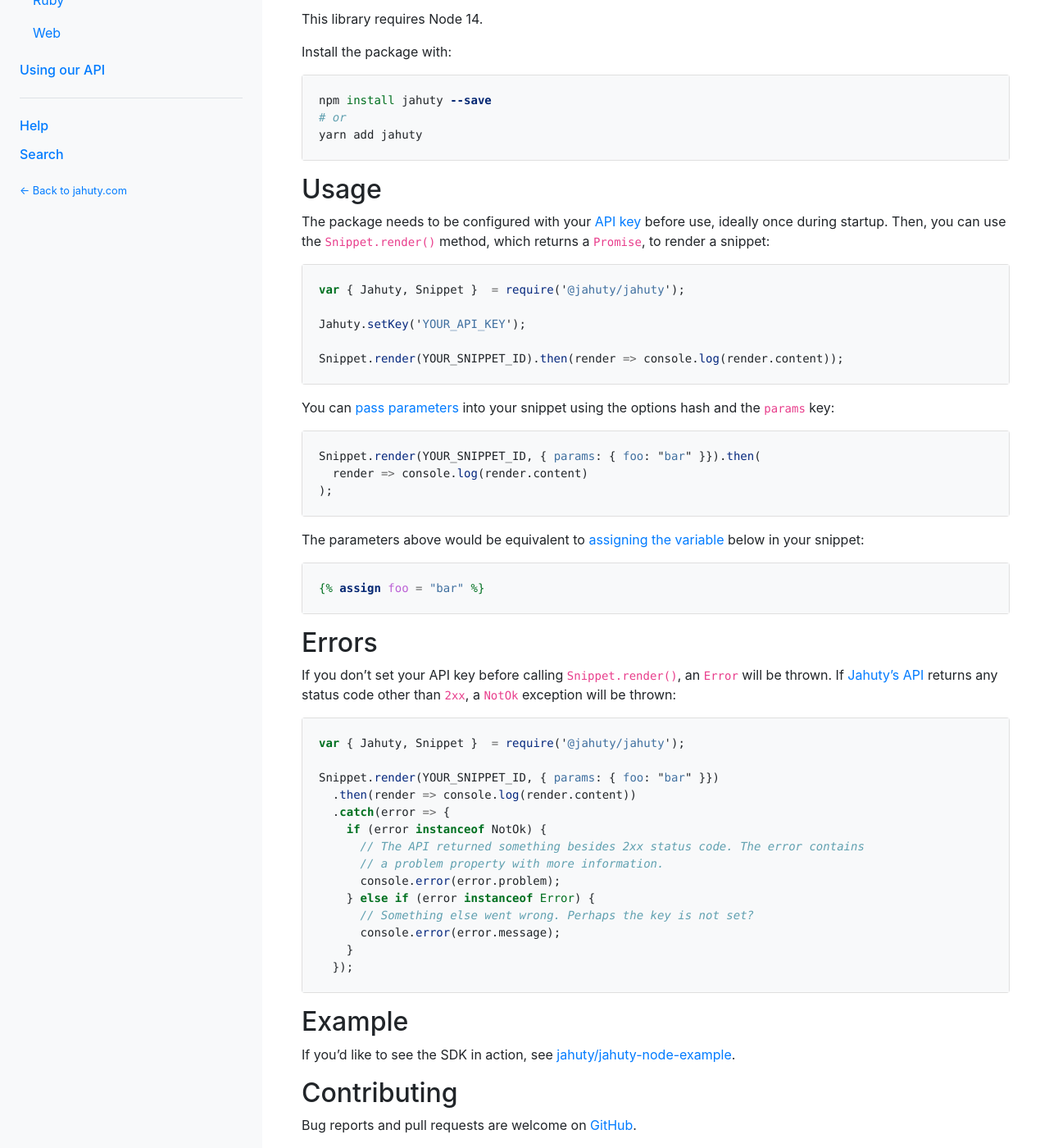
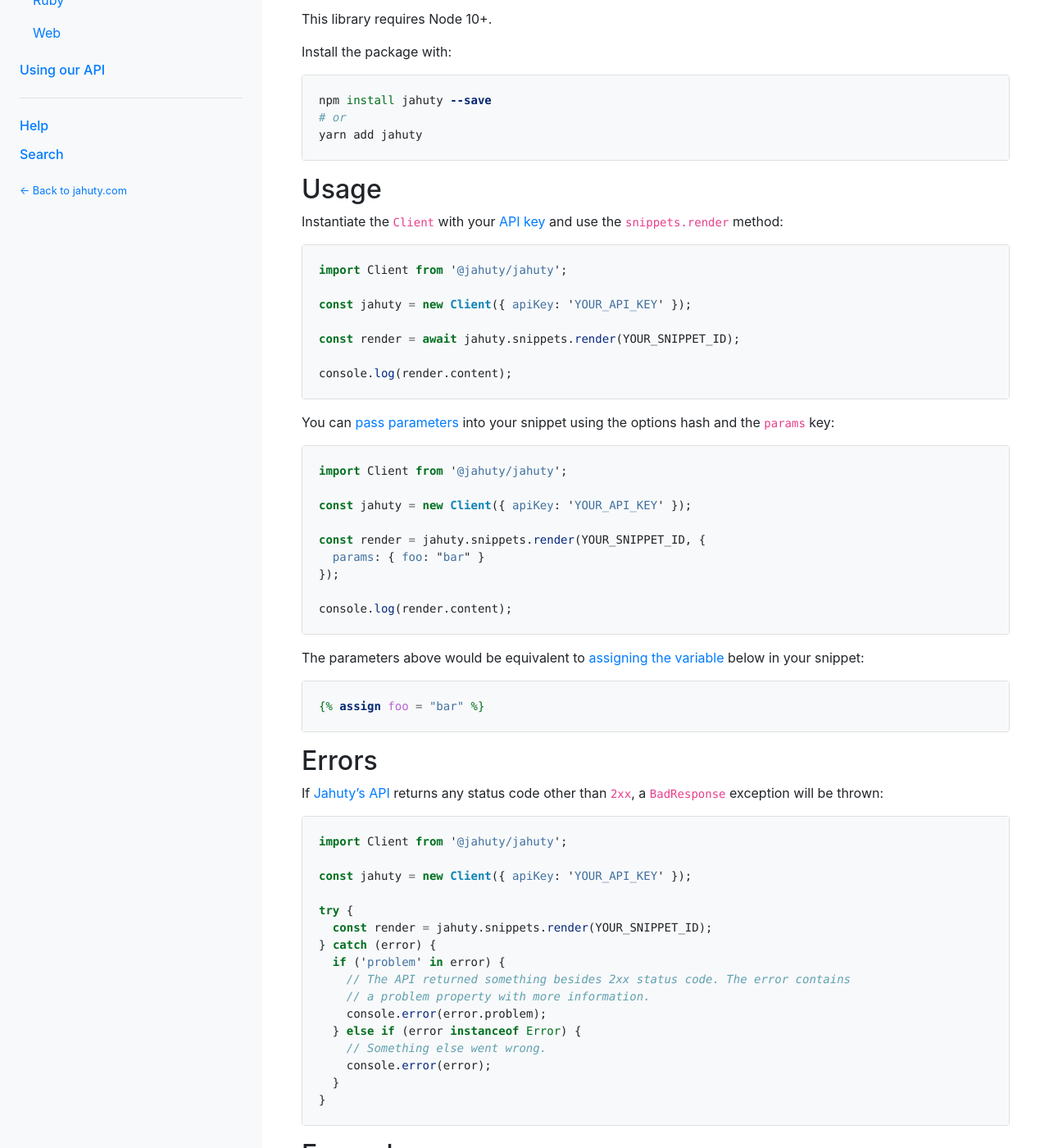
Before and after one commit to jahuty/documentation, a Jekyll site: the page built from sdks/node.md, in a window 1280 px wide and 1400 px high, scrolled down 358 px. Shown: the whole window at 82% size. Built offline with Jekyll 4.4.1, drawn with Linux system fonts in a browser that asks for light colours; nearby versions of some CDN libraries.

Commit message:
Fix node sdk article

```diff
--- a/sdks/node.md
+++ b/sdks/node.md
@@ -30,14 +30,14 @@ category    : sdks
       <small>Tests</small>
     </div>
     <div class="card-body p-2 px-3">
-      <a class="stretched-link" href="https://circleci.com/gh/jahuty/jahuty-node"><img src="https://circleci.com/gh/jahuty/jahuty-node.svg?style=svg" alt="Status badge"/></a>
+      <a href="https://circleci.com/gh/jahuty/jahuty-node"><img src="https://circleci.com/gh/jahuty/jahuty-node.svg?style=svg" alt="Status badge"/></a> <a href="https://codecov.io/gh/jahuty/jahuty-node"><img src="https://codecov.io/gh/jahuty/jahuty-node/branch/master/graph/badge.svg?token=XELPI4FWMI" alt="Coverage badge"/></a>
     </div>
   </div>
 </div>
 
 ## Installation
 
-This library requires Node 14.
+This library requires Node 10+.
 
 Install the package with:
 
@@ -50,23 +50,31 @@ yarn add jahuty
 
 ## Usage
 
-The package needs to be configured with your [API key]({% link api.html %}#authentication) before use, ideally once during startup. Then, you can use the `Snippet.render()` method, which returns a `Promise`, to render a snippet:
+Instantiate the `Client` with your [API key]({% link api.html %}#authentication) and use the `snippets.render` method:
 
 {% capture rendering %}
-var { Jahuty, Snippet }  = require('@jahuty/jahuty');
+import Client from '@jahuty/jahuty';
 
-Jahuty.setKey('YOUR_API_KEY');
+const jahuty = new Client({ apiKey: 'YOUR_API_KEY' });
 
-Snippet.render(YOUR_SNIPPET_ID).then(render => console.log(render.content));
+const render = await jahuty.snippets.render(YOUR_SNIPPET_ID);
+
+console.log(render.content);
 {% endcapture %}
 {% include code.html language="javascript" code=rendering header=false select=false toggle=false %}
 
 You can [pass parameters]({% link liquid/parameters.md %}) into your snippet using the options hash and the `params` key:
 
 {% capture rendering_with_params %}
-Snippet.render(YOUR_SNIPPET_ID, { params: { foo: "bar" }}).then(
-  render => console.log(render.content)
-);
+import Client from '@jahuty/jahuty';
+
+const jahuty = new Client({ apiKey: 'YOUR_API_KEY' });
+
+const render = jahuty.snippets.render(YOUR_SNIPPET_ID, {
+  params: { foo: "bar" }
+});
+
+console.log(render.content);
 {% endcapture %}
 {% include code.html language="javascript" code=rendering_with_params header=false select=false toggle=false %}
 
@@ -79,23 +87,25 @@ The parameters above would be equivalent to [assigning the variable]({% link liq
 
 ## Errors
 
-If you don't set your API key before calling `Snippet.render()`, an `Error` will be thrown. If [Jahuty's API]({% link api.html %}#errors) returns any status code other than `2xx`, a `NotOk` exception will be thrown:
+If [Jahuty's API]({% link api.html %}#errors) returns any status code other than `2xx`, a `BadResponse` exception will be thrown:
 
 {% capture rendering_with_errors %}
-var { Jahuty, Snippet }  = require('@jahuty/jahuty');
+import Client from '@jahuty/jahuty';
 
-Snippet.render(YOUR_SNIPPET_ID, { params: { foo: "bar" }})
-  .then(render => console.log(render.content))
-  .catch(error => {
-    if (error instanceof NotOk) {
-      // The API returned something besides 2xx status code. The error contains
-      // a problem property with more information.
-      console.error(error.problem);
-    } else if (error instanceof Error) {
-      // Something else went wrong. Perhaps the key is not set?
-      console.error(error.message);
-    }
-  });
+const jahuty = new Client({ apiKey: 'YOUR_API_KEY' });
+
+try {
+  const render = jahuty.snippets.render(YOUR_SNIPPET_ID);
+} catch (error) {
+  if ('problem' in error) {
+    // The API returned something besides 2xx status code. The error contains
+    // a problem property with more information.
+    console.error(error.problem);
+  } else if (error instanceof Error) {
+    // Something else went wrong.
+    console.error(error);
+  }
+}
 {% endcapture %}
 {% include code.html language="javascript" code=rendering_with_errors header=false select=false toggle=false %}
 
```
